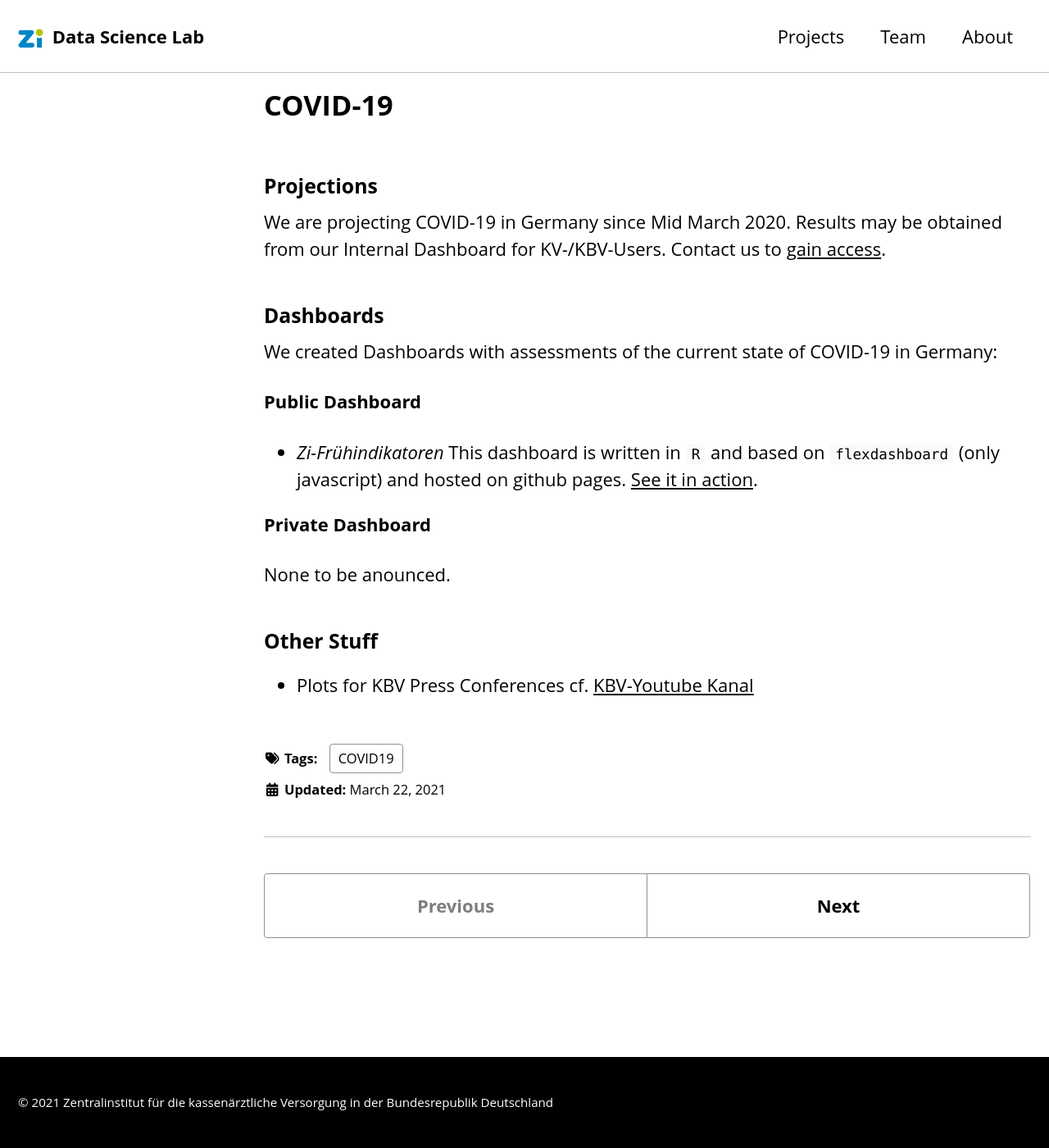
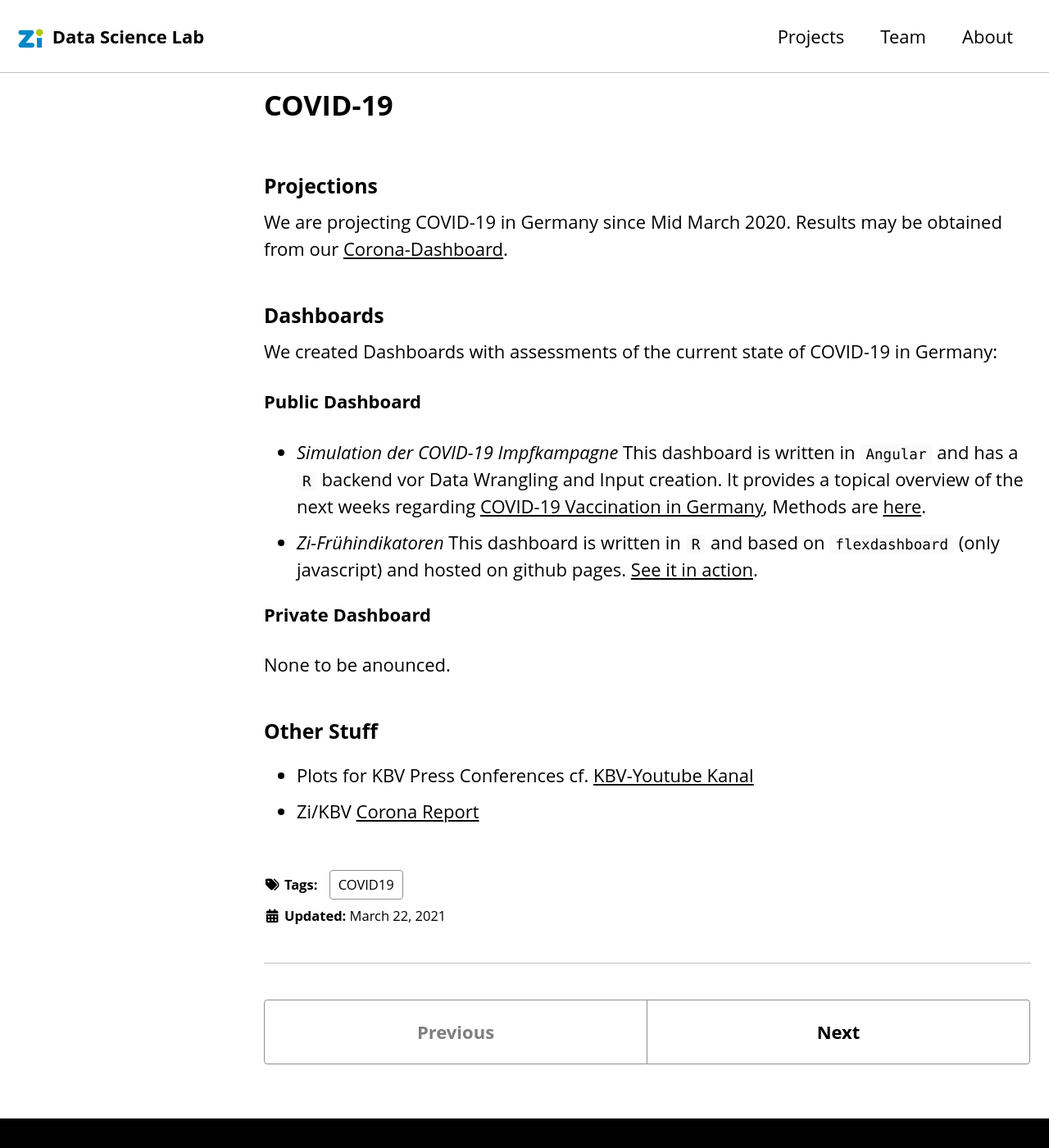
Before and after one commit to zidatalab/zidatalab.github.io, a Jekyll site: the page built from _projects/Covid19.md, in a window 1280 px wide and 1400 px high. Shown: the whole window at 82% size. Built offline with Jekyll 4.4.1, drawn with Linux system fonts in a browser that asks for light colours; cached includes are drawn as plain includes; nearby versions of some CDN libraries.

Commit message:
Update Covid19.md

```diff
--- a/_projects/Covid19.md
+++ b/_projects/Covid19.md
@@ -11,7 +11,7 @@ excerpt: "Overview on our Projections, Analysis and Products regarding COVID-19
 
 ### Projections
 
-We are projecting COVID-19 in Germany since Mid March 2020. Results may be obtained from our Internal Dashboard for KV-/KBV-Users. Contact us to [gain access](https://www.zi.de/meta/kontakt-und-anfahrt/).
+We are projecting COVID-19 in Germany since Mid March 2020. Results may be obtained from our [Corona-Dashboard](https://www.zidatasciencelab.de/covid19dashboard/Start").
 
 ### Dashboards
 
@@ -19,6 +19,7 @@ We created Dashboards with assessments of the current state of COVID-19 in Germa
 
 **Public Dashboard**
 
+- *Simulation der COVID-19 Impfkampagne* This dashboard is written in `Angular` and has a `R` backend vor Data Wrangling and Input creation. It provides a topical overview of the next weeks regarding [COVID-19 Vaccination in Germany](https://www.zidatasciencelab.de/cov19vaccsim/), Methods are [here](https://www.zidatasciencelab.de/cov19vaccsim/Methoden).
 - *Zi-Frühindikatoren* This dashboard is written in `R` and based on `flexdashboard` (only javascript) and hosted on github pages. [See it in action](https://www.zidatasciencelab.de/covid19dashboard/Start").
 
 **Private Dashboard**
@@ -28,3 +29,4 @@ None to be anounced.
 ### Other Stuff
 
 - Plots for KBV Press Conferences cf. [KBV-Youtube Kanal](https://www.youtube.com/user/kbv4u/search?query=pressekonferenz++coronavirus)
+- Zi/KBV [Corona Report](https://www.kbv.de/html/corona-report.php)
```
